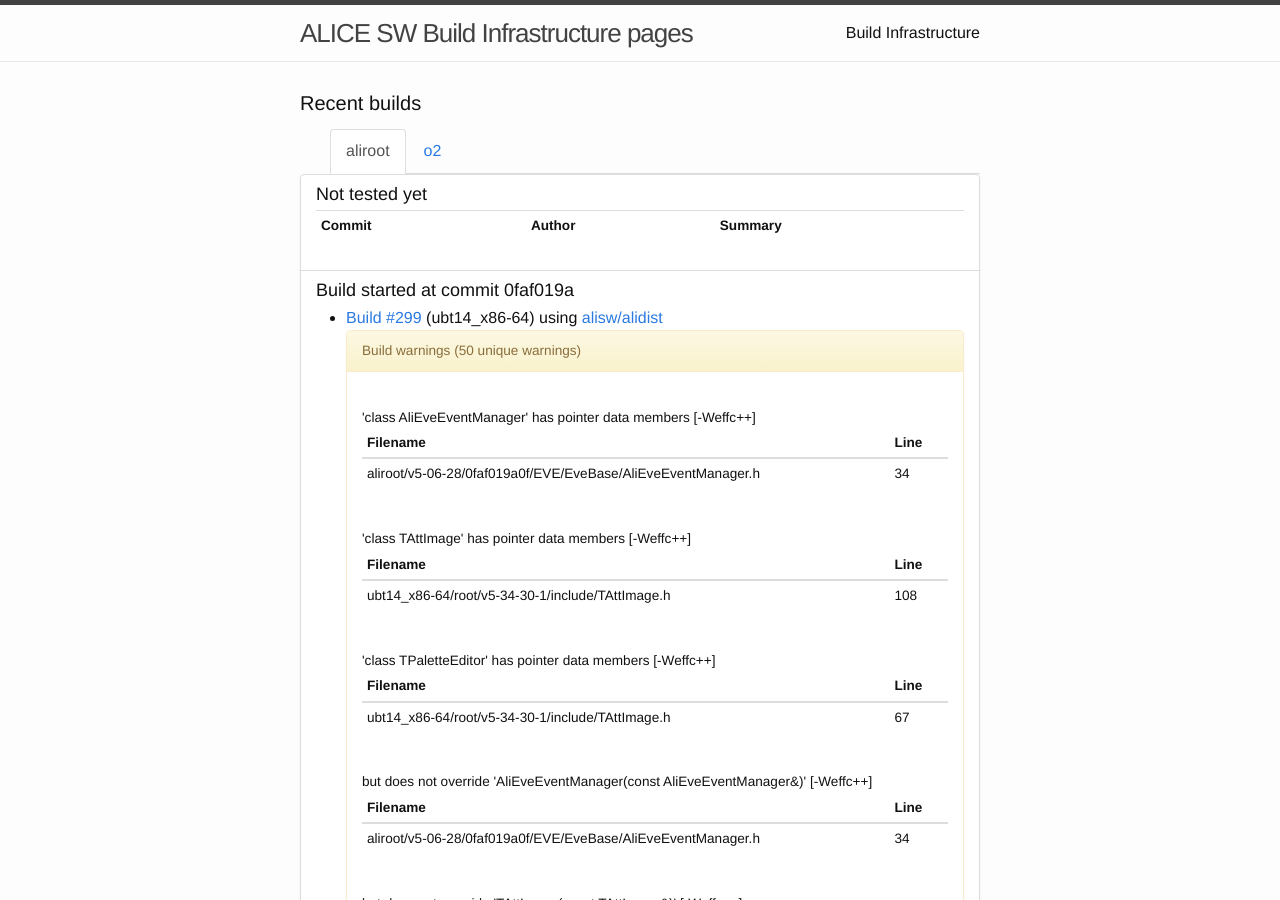
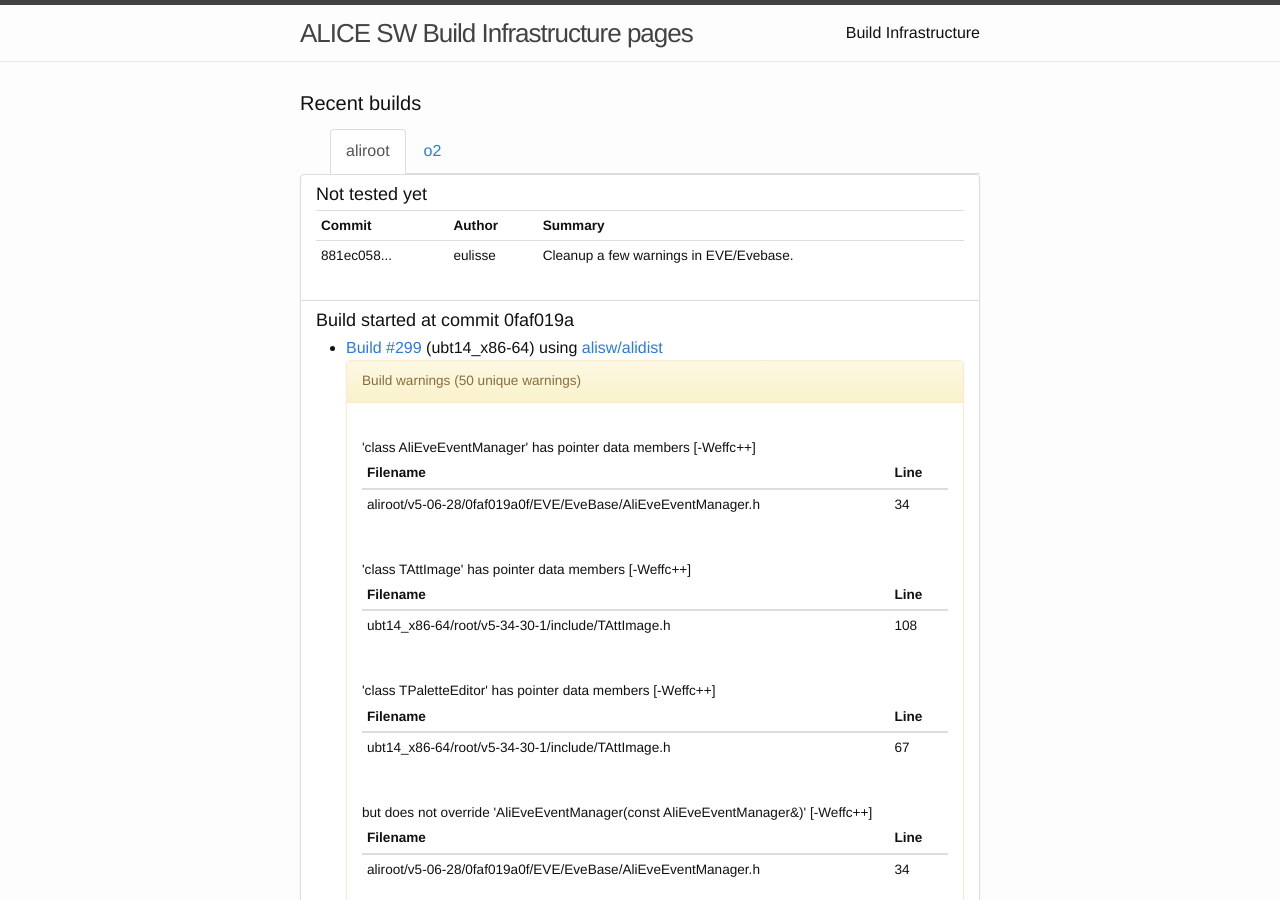
Before and after one commit to alisw/alisw.github.io, a Jekyll site: the page built from index.html, in a window 1280 px wide and 900 px high. Built offline with Jekyll 4.4.1, drawn with Linux system fonts in a browser that asks for light colours; nearby versions of some CDN libraries.

Commit message:
Updated results.

```diff
--- a/_data/commits-aliroot-master.yaml
+++ b/_data/commits-aliroot-master.yaml
@@ -1,3 +1,8 @@
+-
+ commit: "881ec058b56810bce600bec0166756246d7fd4dd"
+ message: >-
+    Cleanup a few warnings in EVE/Evebase.
+ author: !!str eulisse
 -
  commit: "0faf019a0fa7ae0d0128a4c48b54b1d4edca2867"
  message: >-
```
